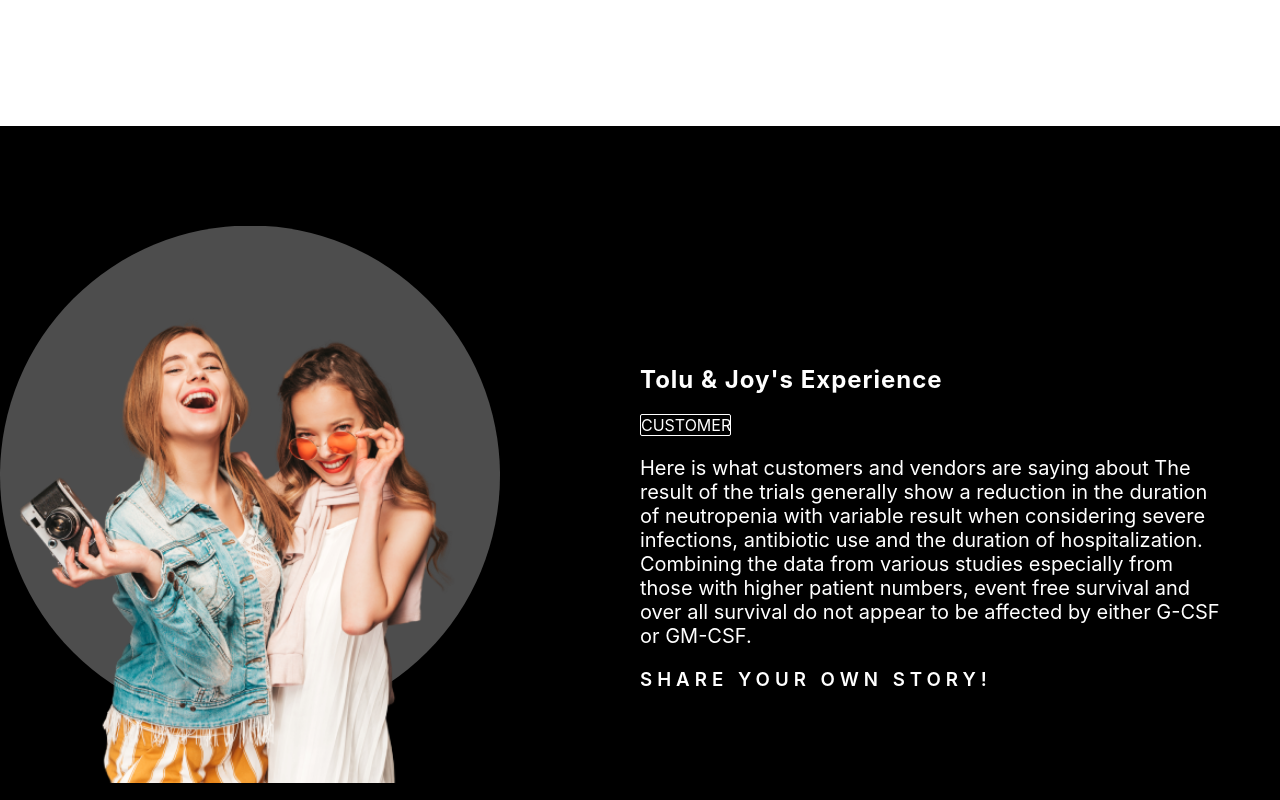
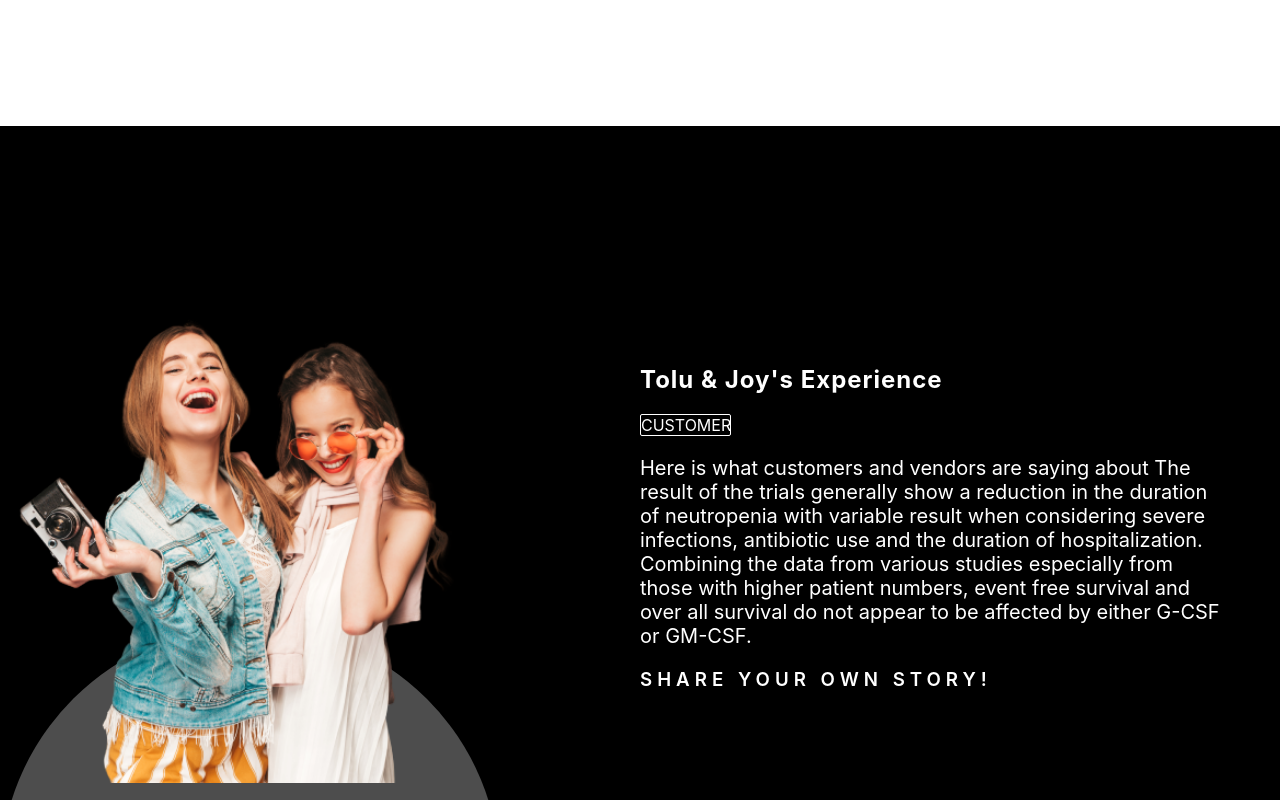
Before and after one commit to dharniel45/Testimonials, a React (Create React App) app: page / in a window 1280 px wide. Shown: the part 800-1600 px from the top of the page. Built offline with nearby package versions, Linux system fonts and the light colour scheme.

Commit message:
Update Experience.css

```diff
--- a/src/components/Experience.css
+++ b/src/components/Experience.css
@@ -1,7 +1,7 @@
 .des{
     display: flex;
     height: 100vh;
-    margin-bottom: -500px;
+    margin-bottom: 200px;
 }
 
 .left {
@@ -35,7 +35,7 @@
     background-color: white;
     width: 500px;
     height: 500px;
-    margin-top: 100px;
+    margin-top: 500px;
     position: absolute;
     opacity: 0.3;
 
```
